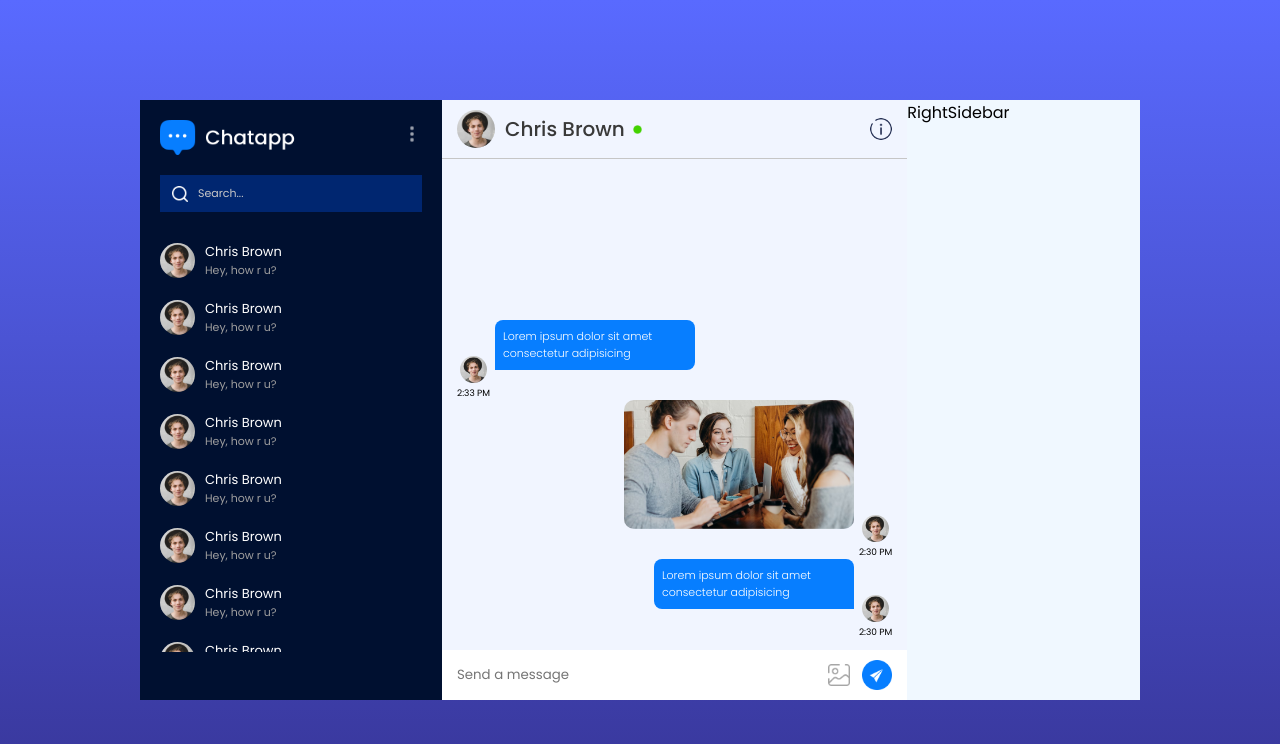
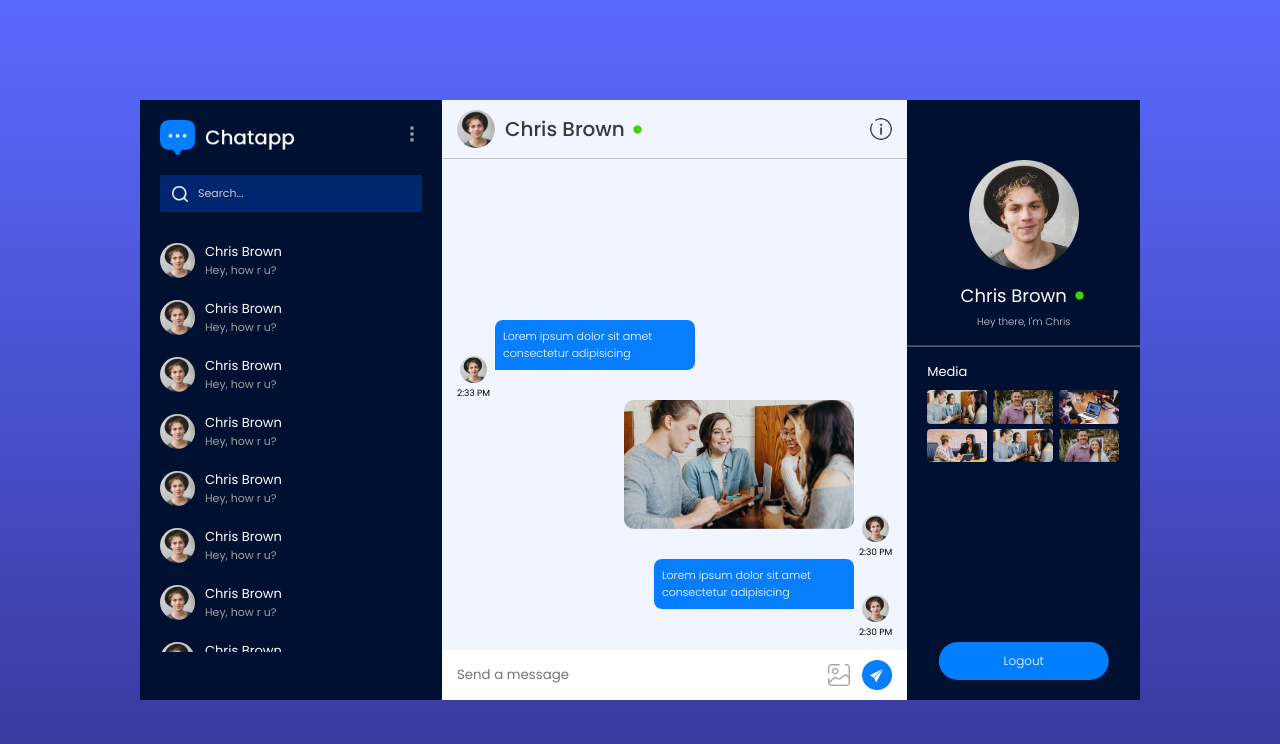
Before and after one commit to gonzagramaglia/realtime-chat, a React (Vite) app: page /chat in a window 1280 px wide. Shown: the top 744 px of the page. Built offline with nearby package versions, Linux system fonts and the light colour scheme.

Commit message:
frontend: Chat page. RightSidebar component

```diff
--- a/src/components/RightSidebar/RightSidebar.css
+++ b/src/components/RightSidebar/RightSidebar.css
@@ -0,0 +1,76 @@
+.rightside {
+  color: white;
+  background: #001030;
+  position: relative;
+  height: 75vh;
+  overflow-y: scroll;
+}
+
+.rightside-profile {
+  padding-top: 60px;
+  text-align: center;
+  max-width: 70%;
+  margin: auto;
+}
+
+.rightside-profile img {
+  width: 110px;
+  aspect-ratio: 1/1;
+  border-radius: 50%;
+}
+
+.rightside-profile h3 {
+  font-size: 18px;
+  font-weight: 400;
+  display: flex;
+  align-items: center;
+  justify-content: center;
+  gap: 5px;
+  margin: 5px 0px;
+}
+
+.rightside-profile p {
+  font-size: 10px;
+  opacity: 80%;
+  font-weight: 300;
+}
+
+.rightside hr {
+  border-color: #ffffff50;
+  margin: 15px 0px;
+}
+
+.rightside-media {
+  padding: 0px 20px;
+  font-size: 13px;
+}
+
+.rightside-media div {
+  max-height: 180px;
+  overflow-y: scroll;
+  display: grid;
+  grid-template-columns: 1fr 1fr 1fr;
+  gap: 5px;
+  margin-top: 8px;
+}
+
+.rightside-media div img {
+  width: 60px;
+  border-radius: 4px;
+  cursor: pointer;
+}
+
+.rightside button {
+  position: absolute;
+  bottom: 20px;
+  left: 50%;
+  transform: translateX(-50%);
+  background: #007eff;
+  color: white;
+  border: none;
+  font-size: 12px;
+  font-weight: 300;
+  padding: 10px 65px;
+  border-radius: 20px;
+  cursor: pointer;
+}
--- a/src/components/RightSidebar/RightSidebar.jsx
+++ b/src/components/RightSidebar/RightSidebar.jsx
@@ -1,9 +1,31 @@
 import "./RightSidebar.css";
+import assets from "../../assets/assets";
 
 const RightSidebar = () => {
   return (
     <>
-      <div>RightSidebar</div>
+      <div className="rightside">
+        <div className="rightside-profile">
+          <img src={assets.profile_img} alt="profile picture" />
+          <h3>
+            Chris Brown <img src={assets.green_dot} className="dot" />
+          </h3>
+          <p>Hey there, I&apos;m Chris</p>
+        </div>
+        <hr />
+        <div className="rightside-media">
+          <p>Media</p>
+          <div>
+            <img src={assets.pic1} alt="" />
+            <img src={assets.pic2} alt="" />
+            <img src={assets.pic3} alt="" />
+            <img src={assets.pic4} alt="" />
+            <img src={assets.pic1} alt="" />
+            <img src={assets.pic2} alt="" />
+          </div>
+        </div>
+        <button>Logout</button>
+      </div>
     </>
   );
 };
```
